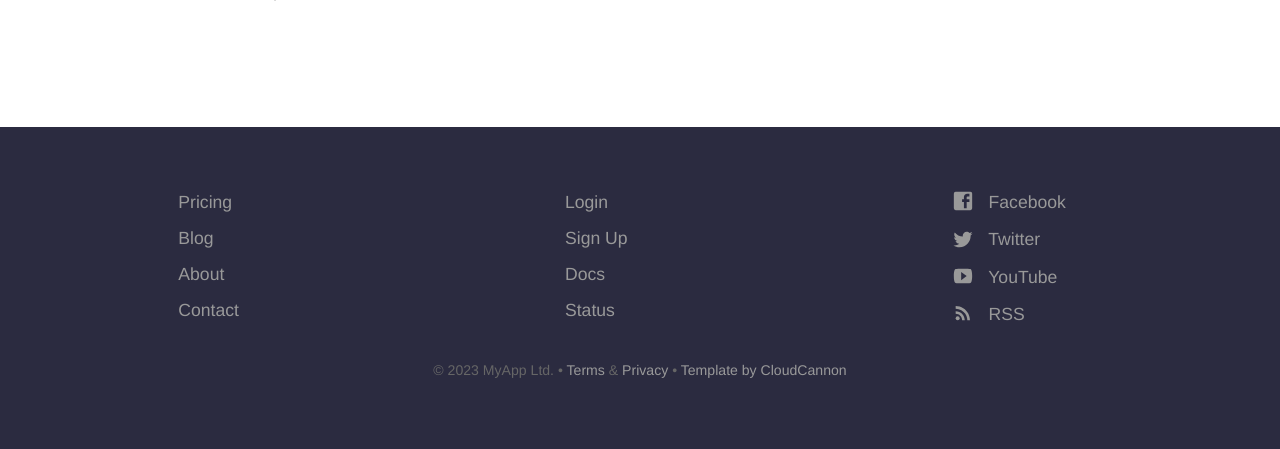
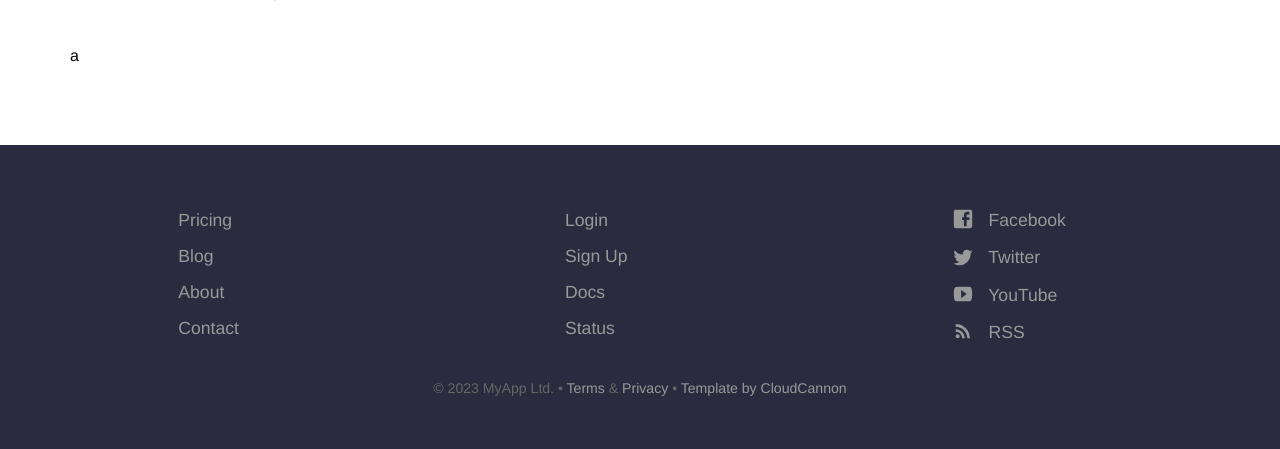
Before and after one commit to rycoll/Git-Sync-Test, a Jekyll site: the page built from aboot.html, in a window 1280 px wide. Shown: the part 958-1407 px from the top of the page. Built offline with Jekyll 4.4.1, drawn with Linux system fonts in a browser that asks for light colours.

Commit message:
Updated 1 file via CloudCannon.

```diff
--- a/aboot.html
+++ b/aboot.html
@@ -12,3 +12,4 @@ description: We've built an amazing team of developers, marketers, designers and
 		</li>
 	{% endfor %}
 </ul>
+a
```
